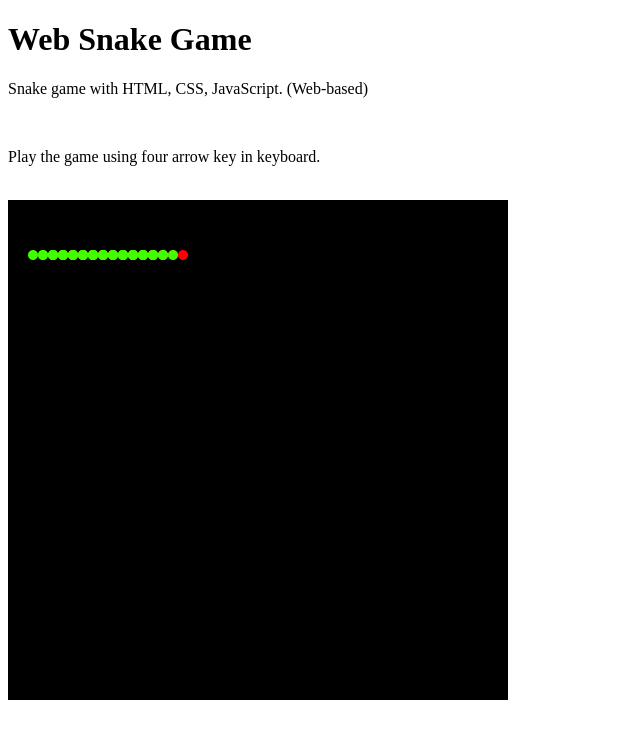
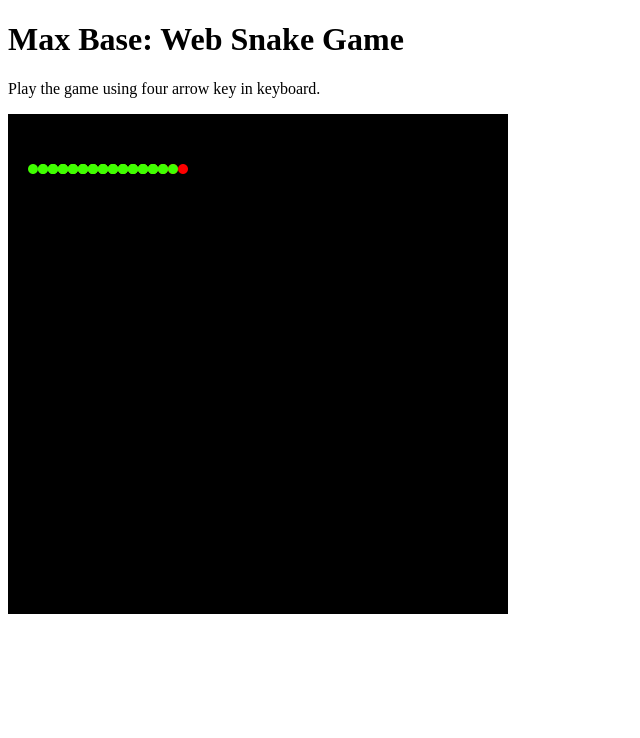
Before and after one commit to BaseMax/WebSnakeGame, a plain HTML site: page index.html in a window 1280 px wide. Shown: the whole page, without its empty margins (0-640 px from the left). Drawn offline with Linux system fonts and the light colour scheme.

Commit message:
Update index.html

```diff
--- a/index.html
+++ b/index.html
@@ -9,11 +9,8 @@
 		</style>
 	</head>
 	<body>
-		<h1>Web Snake Game</h1>
-		<p>Snake game with HTML, CSS, JavaScript. (Web-based)</p>
-		<br>
+		<h1>Max Base: Web Snake Game</h1>
 		<p>Play the game using four arrow key in keyboard.</p>
-		<br>
 		<canvas id="game"></canvas>
 		<script type="text/javascript" src="script.js"></script>
 	</body>
```
